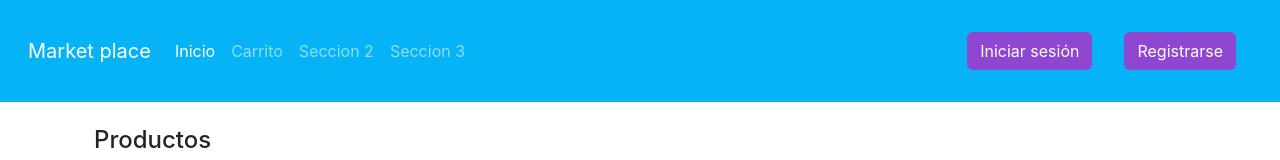
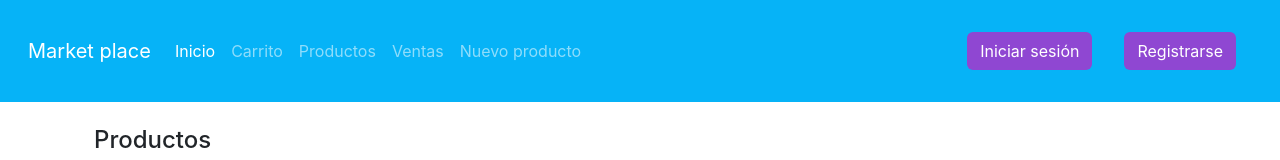
Before and after one commit to NeuronDevs/market-place, a React (Create React App) app: page / in a window 1280 px wide. Shown: the top 160 px of the page. Built offline with nearby package versions, Linux system fonts and the light colour scheme.

Commit message:
anexando todos los enlaces para el ciclo 2

```diff
--- a/src/components/Header.jsx
+++ b/src/components/Header.jsx
@@ -18,10 +18,13 @@ export const Header = () => {
               <a className="nav-link" href="./carrito">Carrito</a>
             </li>
             <li key={3} className="nav-item">
-              <a className="nav-link" href="./">Seccion 2</a>
+              <a className="nav-link" href="./administrar_productos">Productos</a>
+            </li>
+            <li key={3} className="nav-item">
+              <a className="nav-link" href="./ventas">Ventas</a>
             </li>
             <li key={4} className="nav-item">
-              <a className="nav-link" href="./">Seccion 3</a>
+              <a className="nav-link" href="./nuevo_producto">Nuevo producto</a>
             </li>
           </ul>
           <ul className="navbar-nav ">
```
